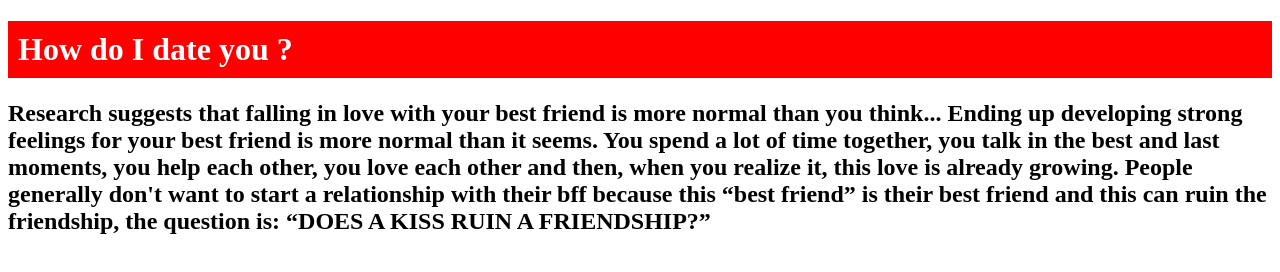
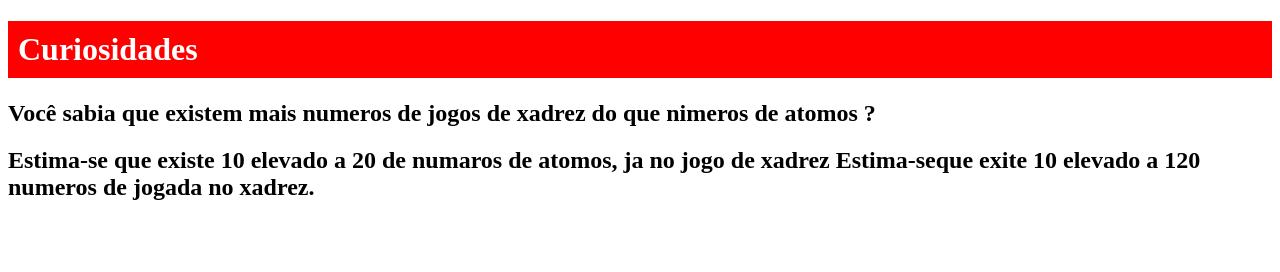
Before and after one commit to Chatinter/Chatinter.github.io, a plain HTML site: page site.html in a window 1280 px wide. Drawn offline with Linux system fonts and the light colour scheme.

Commit message:
Update site.html

```diff
--- a/site.html
+++ b/site.html
@@ -15,8 +15,9 @@
   <title>Chat Inter</title>
 </head>
 <body>
-  <h1>How do I date you ?</h1>
-  <h2>Research suggests that falling in love with your best friend is more normal than you think... Ending up developing strong feelings for your best friend is more normal than it seems. You spend a lot of time together, you talk in the best and last moments, you help each other, you love each other and then, when you realize it, this love is already growing.
- People generally don't want to start a relationship with their bff because this “best friend” is their best friend and this can ruin the friendship, the question is: “DOES A KISS RUIN A FRIENDSHIP?”</h2>
+  <h1>Curiosidades</h1>
+  <h2>Você sabia que existem mais numeros de jogos de xadrez do que nimeros de atomos ?</h2>
+  <h2>Estima-se que existe 10 elevado a 20 de numaros de atomos, ja no jogo de xadrez Estima-seque exite 10 elevado a 120 numeros de jogada no xadrez.</h2>
+
 </body>
 </html>
```
